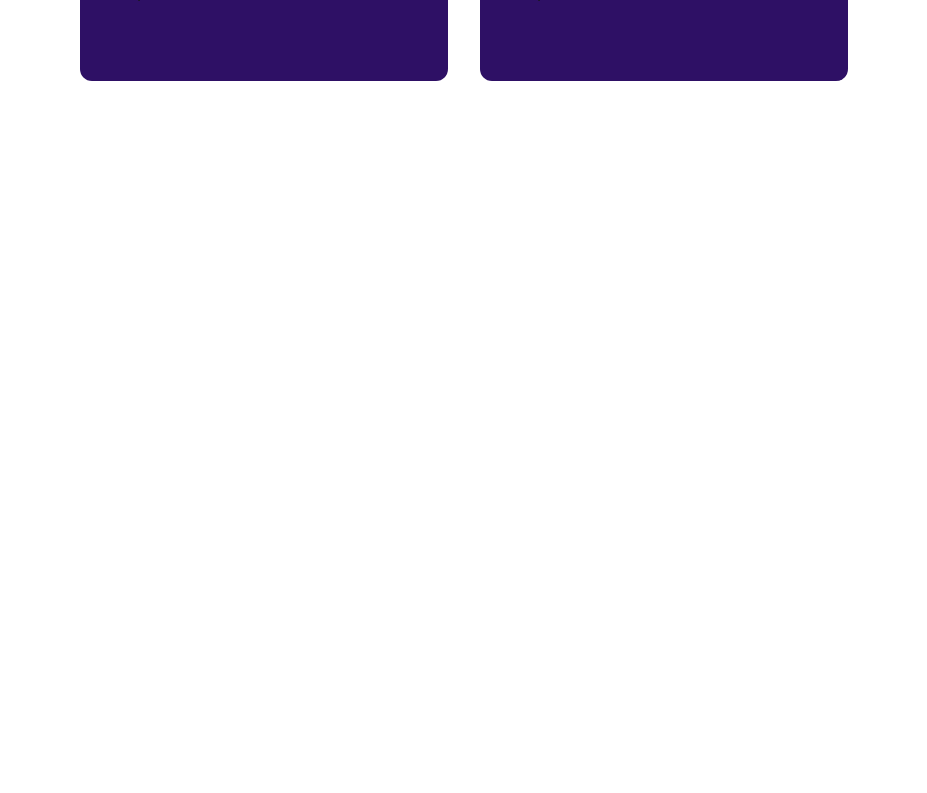
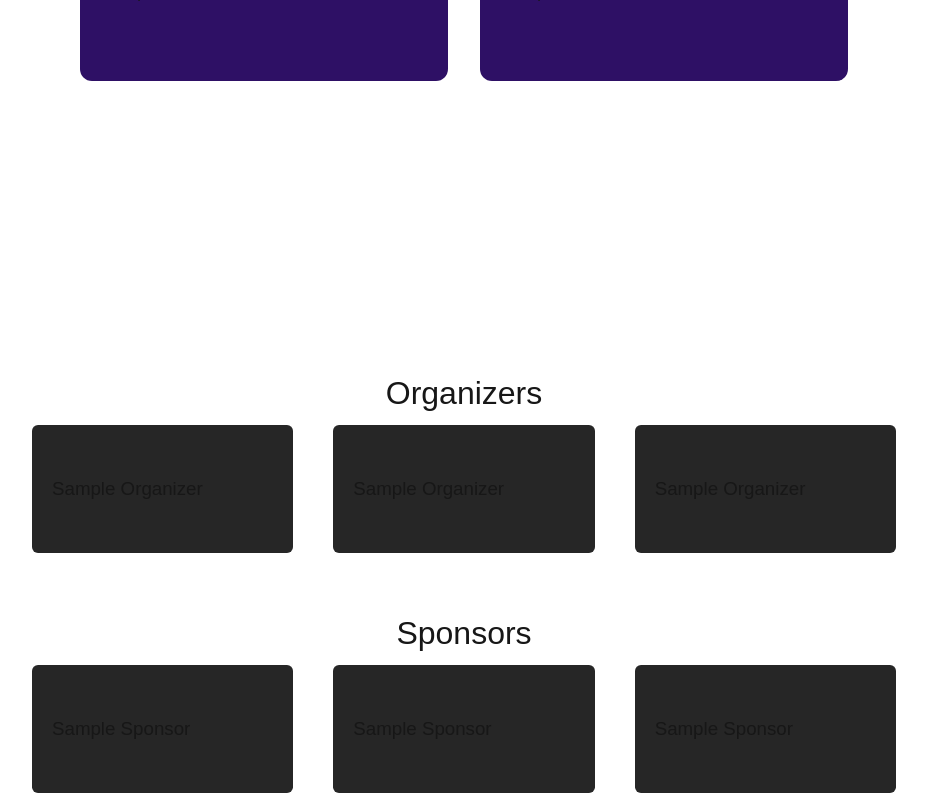
Before and after one commit to JoseArron/central-launch, a Next.js app: page / in a window 1280 px wide. Shown: the part 2007-2800 px from the top of the page, without its empty margins (176-1103 px from the left). Before the commit the page ends 2520 px from the top, so only its background shows below. Built offline with nearby package versions, Linux system fonts and the light colour scheme.

Commit message:
[Add] Layout for partner, sponsors, and organizers

```diff
--- /dev/null
+++ b/src/components/Helpers.tsx
@@ -0,0 +1,19 @@
+import React from "react";
+
+// I don't know what to name here
+
+interface HelpersProps {
+  logosrc: string;
+  title: string;
+}
+
+const Helpers = ({ logosrc, title }: HelpersProps) => {
+  return (
+    <div className="rounded-md bg-neutral-800 px-5 py-2 flex items-center justify-center w-full min-h-32">
+      {logosrc}
+      <h3 className="w-full ">{title}</h3>
+    </div>
+  );
+};
+
+export default Helpers;
--- a/src/components/sections/MadePossible.tsx
+++ b/src/components/sections/MadePossible.tsx
@@ -1,7 +1,96 @@
+import Helpers from "../Helpers";
+
+const organizers = [
+  {
+    logoSrc: "",
+    title: "Sample Organizer",
+  },
+  {
+    logoSrc: "",
+    title: "Sample Organizer",
+  },
+  {
+    logoSrc: "",
+    title: "Sample Organizer",
+  },
+];
+
+const sponsors = [
+  {
+    logoSrc: "",
+    title: "Sample Sponsor",
+  },
+
+  {
+    logoSrc: "",
+    title: "Sample Sponsor",
+  },
+  {
+    logoSrc: "",
+    title: "Sample Sponsor",
+  },
+];
+
+const partners = [
+  {
+    logoSrc: "",
+    title: "Sample Partner",
+  },
+  {
+    logoSrc: "",
+    title: "Sample Partner",
+  },
+  {
+    logoSrc: "",
+    title: "Sample Partner",
+  },{
+    logoSrc: "",
+    title: "Sample Partner",
+  },{
+    logoSrc: "",
+    title: "Sample Partner",
+  },{
+    logoSrc: "",
+    title: "Sample Partner",
+  },{
+    logoSrc: "",
+    title: "Sample Partner",
+  },{
+    logoSrc: "",
+    title: "Sample Partner",
+  },{
+    logoSrc: "",
+    title: "Sample Partner",
+  },
+];
+
 export default function MadePossible() {
   return (
-    <div className="flex flex-col items-center justify-center py-12 px-4 md:px-12 lg:px-24 xl:px-36">
-
+    <div className="flex flex-col items-center justify-center py-12 px-4 md:px-12 lg:px-52 gap-14">
+      <div className="w-full space-y-2">
+        <h1 className="text-center">Organizers</h1>
+        <div className="grid lg:grid-cols-3 w-full gap-10 grid-cols-2">
+          {organizers.map(({ logoSrc, title }, idx) => (
+            <Helpers logosrc={logoSrc} title={title} key={idx} />
+          ))}
+        </div>
+      </div>
+      <div className="w-full space-y-2">
+        <h1 className="text-center">Sponsors</h1>
+        <div className="grid lg:grid-cols-3 w-full gap-10 grid-cols-2">
+          {sponsors.map(({ logoSrc, title }, idx) => (
+            <Helpers logosrc={logoSrc} title={title} key={idx} />
+          ))}
+        </div>
+      </div>
+      <div className="w-full space-y-2">
+        <h1 className="text-center">Partners</h1>
+        <div className="grid lg:grid-cols-3 w-full gap-10 grid-cols-2">
+          {partners.map(({ logoSrc, title }, idx) => (
+            <Helpers logosrc={logoSrc} title={title} key={idx} />
+          ))}
+        </div>
+      </div>
     </div>
-  )
+  );
 }
```
